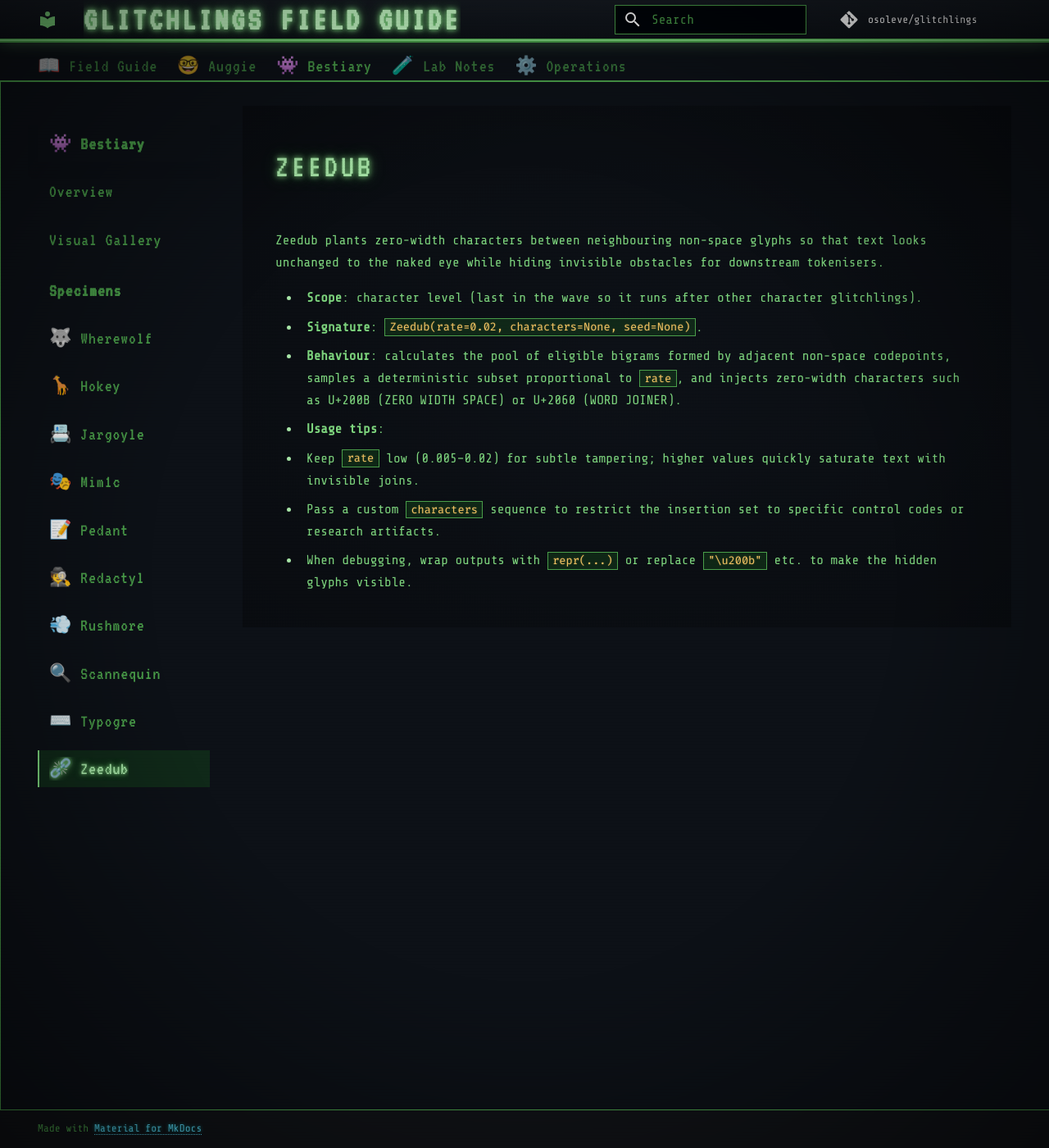
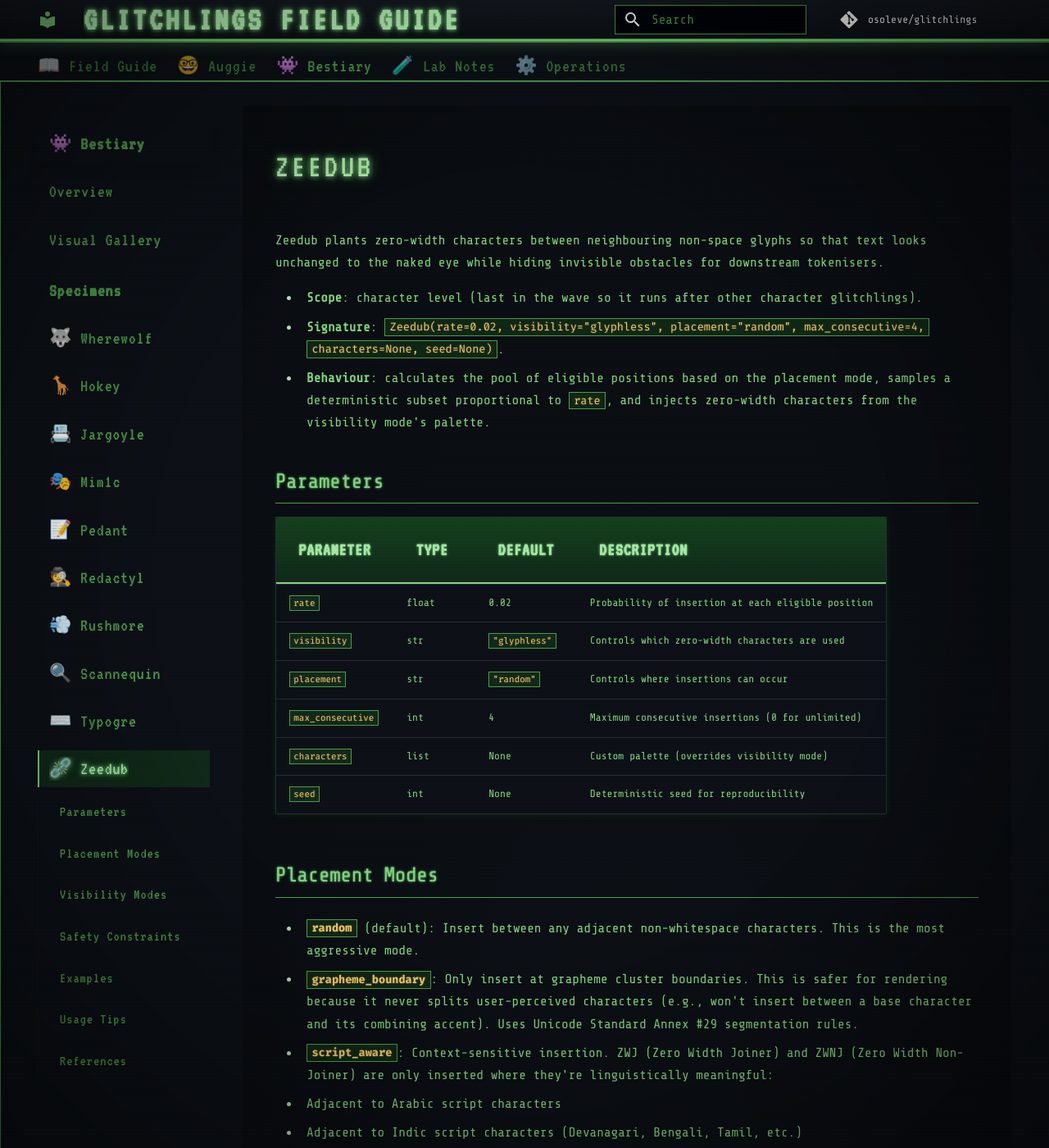
Before and after one commit to osoleve/glitchlings, an MkDocs documentation site: the page built from docs/glitchlings/zeedub.md, in a window 1280 px wide and 1400 px high. Shown: the whole window at 82% size. Built offline with MkDocs 1.6.1 and Material for MkDocs 9.7.7, drawn with Linux system fonts in a browser that asks for light colours; comment, search, counter and statistics services are not loaded; some of the changed text lies outside the part shown.

Commit message:
docs(zeedub): Document placement modes, visibility modes, and safety constraints
Update README.md and docs/glitchlings/zeedub.md with comprehensive
documentation for Zeedub's new features:

- Placement modes (random, grapheme_boundary, script_aware)
- Visibility modes (glyphless, with_joiners, semi_visible)
- max_consecutive safety constraint

Add Unicode standard citations:
- Unicode Standard Annex #29 (Text Segmentation)
- Unicode Technical Report #36 (Security Considerations)

````diff
--- a/docs/glitchlings/zeedub.md
+++ b/docs/glitchlings/zeedub.md
@@ -3,9 +3,94 @@
 Zeedub plants zero-width characters between neighbouring non-space glyphs so that text looks unchanged to the naked eye while hiding invisible obstacles for downstream tokenisers.
 
 - **Scope**: character level (last in the wave so it runs after other character glitchlings).
-- **Signature**: `Zeedub(rate=0.02, characters=None, seed=None)`.
-- **Behaviour**: calculates the pool of eligible bigrams formed by adjacent non-space codepoints, samples a deterministic subset proportional to `rate`, and injects zero-width characters such as U+200B (ZERO WIDTH SPACE) or U+2060 (WORD JOINER).
-- **Usage tips**:
-  - Keep `rate` low (0.005–0.02) for subtle tampering; higher values quickly saturate text with invisible joins.
-  - Pass a custom `characters` sequence to restrict the insertion set to specific control codes or research artifacts.
-  - When debugging, wrap outputs with `repr(...)` or replace `"\u200b"` etc. to make the hidden glyphs visible.
+- **Signature**: `Zeedub(rate=0.02, visibility="glyphless", placement="random", max_consecutive=4, characters=None, seed=None)`.
+- **Behaviour**: calculates the pool of eligible positions based on the placement mode, samples a deterministic subset proportional to `rate`, and injects zero-width characters from the visibility mode's palette.
+
+## Parameters
+
+| Parameter | Type | Default | Description |
+|-----------|------|---------|-------------|
+| `rate` | float | 0.02 | Probability of insertion at each eligible position |
+| `visibility` | str | `"glyphless"` | Controls which zero-width characters are used |
+| `placement` | str | `"random"` | Controls where insertions can occur |
+| `max_consecutive` | int | 4 | Maximum consecutive insertions (0 for unlimited) |
+| `characters` | list | None | Custom palette (overrides visibility mode) |
+| `seed` | int | None | Deterministic seed for reproducibility |
+
+## Placement Modes
+
+- **`random`** (default): Insert between any adjacent non-whitespace characters. This is the most aggressive mode.
+
+- **`grapheme_boundary`**: Only insert at grapheme cluster boundaries. This is safer for rendering because it never splits user-perceived characters (e.g., won't insert between a base character and its combining accent). Uses Unicode Standard Annex #29 segmentation rules.
+
+- **`script_aware`**: Context-sensitive insertion. ZWJ (Zero Width Joiner) and ZWNJ (Zero Width Non-Joiner) are only inserted where they're linguistically meaningful:
+  - Adjacent to Arabic script characters
+  - Adjacent to Indic script characters (Devanagari, Bengali, Tamil, etc.)
+  - Adjacent to emoji (for ZWJ sequences)
+
+  Other zero-width characters (ZWSP, Word Joiner, etc.) are inserted anywhere.
+
+## Visibility Modes
+
+- **`glyphless`** (default): True invisibles only. These characters have no visual representation:
+  - U+200B Zero Width Space (ZWSP)
+  - U+200C Zero Width Non-Joiner (ZWNJ)
+  - U+200D Zero Width Joiner (ZWJ)
+  - U+FEFF Byte Order Mark (BOM)
+  - U+2060 Word Joiner (WJ)
+  - U+034F Combining Grapheme Joiner (CGJ)
+
+- **`with_joiners`**: Adds variation selectors VS1–VS16 (U+FE00–U+FE0F). These are used to select alternate glyphs for emoji and CJK characters. Zeedub only inserts these after valid base characters (emoji, CJK ideographs, mathematical symbols).
+
+- **`semi_visible`**: Adds characters that are technically visible but extremely narrow:
+  - U+200A Hair Space
+  - U+2009 Thin Space
+  - U+202F Narrow No-Break Space
+
+## Safety Constraints
+
+By default, Zeedub caps consecutive insertions at 4 (`max_consecutive=4`) to prevent pathological sequences that can:
+- Crash or hang text renderers
+- Create selection/cursor navigation issues
+- Overwhelm tokenizers with excessive invisible tokens
+
+Set `max_consecutive=0` to disable this limit for research purposes.
+
+## Examples
+
+```python
+from glitchlings import Zeedub
+
+# Default behavior
+z = Zeedub(rate=0.02, seed=42)
+result = z("Hello world")
+
+# Safer insertion at grapheme boundaries only
+z = Zeedub(rate=0.05, placement="grapheme_boundary", seed=42)
+result = z("café résumé")  # Won't split combining accents
+
+# Script-aware for multilingual text
+z = Zeedub(rate=0.1, placement="script_aware", seed=42)
+result = z("Hello مرحبا नमस्ते")  # ZWJ/ZWNJ only in Arabic/Devanagari
+
+# Include variation selectors for emoji research
+z = Zeedub(rate=0.1, visibility="with_joiners", seed=42)
+result = z("Hello 👋 world")
+
+# Unlimited consecutive insertions (research mode)
+z = Zeedub(rate=0.5, max_consecutive=0, seed=42)
+result = z("test")
+```
+
+## Usage Tips
+
+- Keep `rate` low (0.005–0.02) for subtle tampering; higher values quickly saturate text with invisible joins.
+- Use `placement="grapheme_boundary"` when working with combining characters or emoji to avoid creating malformed sequences.
+- Use `placement="script_aware"` for multilingual corpora to ensure joiners are contextually appropriate.
+- Pass a custom `characters` sequence to restrict the insertion set to specific control codes.
+- When debugging, wrap outputs with `repr(...)` or replace `"\u200b"` etc. to make the hidden glyphs visible.
+
+## References
+
+- [Unicode Standard Annex #29: Unicode Text Segmentation](https://www.unicode.org/reports/tr29/) — Grapheme cluster boundary rules for `grapheme_boundary` mode
+- [Unicode Technical Report #36: Unicode Security Considerations](https://www.unicode.org/reports/tr36/) — Default_Ignorable handling and visibility classification
````
Also changed, not shown: README.md (+18 -0 lines).
